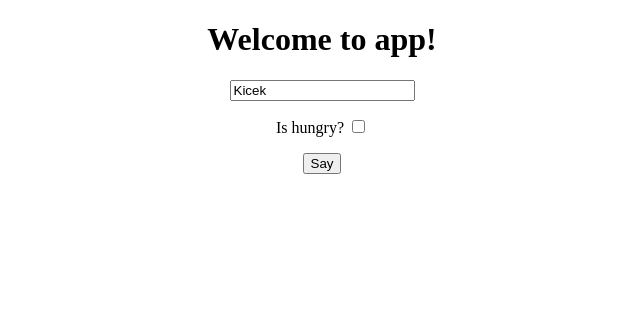
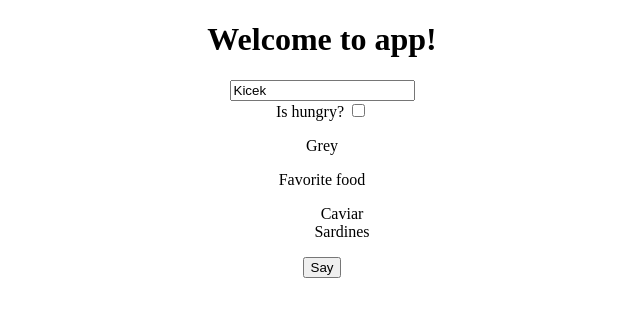
Before and after one commit to lmlynik/angular-workshop, an Angular app in the folder codementors/: page / in a window 1280 px wide. Shown: the top 316 px of the page, without its empty margins (318-958 px from the left). Built offline with nearby package versions, Linux system fonts and the light colour scheme.

Commit message:
Directives

```diff
--- a/codementors/src/app/cat-viewer/cat-viewer.component.css
+++ b/codementors/src/app/cat-viewer/cat-viewer.component.css
@@ -0,0 +1,3 @@
+li{
+    list-style-type: none;
+}
--- a/codementors/src/app/cat-viewer/cat-viewer.component.html
+++ b/codementors/src/app/cat-viewer/cat-viewer.component.html
@@ -1,8 +1,24 @@
 <div>
   <input [(ngModel)]="name" type="text" />
-  <p>Is hungry?
+  <div>
+    Is hungry?
     <input [(ngModel)]="isHungry" type="checkbox" />
-  </p>
+    <div *ngIf="isHungry">Very hungry</div>
+    <div [ngSwitch]="color">
+      <p *ngSwitchCase="'brown'">Brown</p>
+      <p *ngSwitchCase="'black'">Black</p>
+      <p *ngSwitchCase="'grey'">Grey</p>
+    </div>
+    <div>
+      <p>Favorite food</p>
+
+      <ul>
+        <li *ngFor="let food of favoriteFoods">
+          {{food}}
+        </li>
+      </ul>
+    </div>
+  </div>
 
   <button (click)="say()">Say</button>
 </div>
--- a/codementors/src/app/cat-viewer/cat-viewer.component.ts
+++ b/codementors/src/app/cat-viewer/cat-viewer.component.ts
@@ -10,7 +10,12 @@ export class CatViewerComponent implements OnInit {
   @Input() name: string;
   @Input("say") somethingToSay;
 
-  isHungry: boolean
+  isHungry: boolean;
+  color: string = "grey";
+  favoriteFoods = [
+    "Caviar",
+    "Sardines"
+  ];
 
   constructor() { }
 
```
